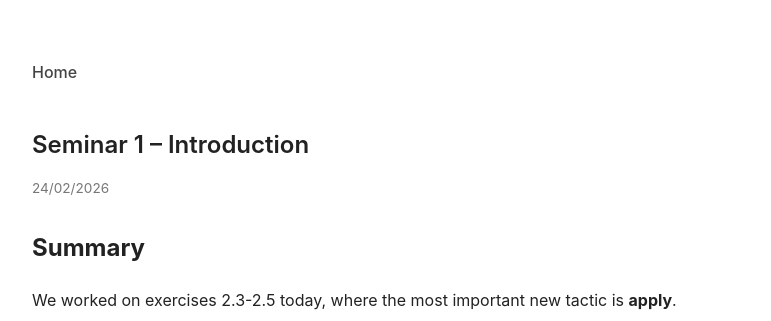
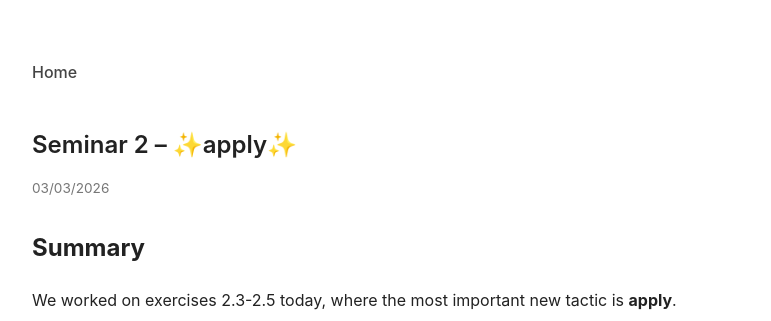
Before and after one commit to Carli-B/lean-seminar, a Jekyll site: the page built from _posts/2026-03-03-seminar-2.md, in a window 1280 px wide. Shown: the top 321 px of the page, without its empty margins (248-1019 px from the left). Built offline with Jekyll 4.4.1, drawn with Linux system fonts in a browser that asks for light colours.

Commit message:
Update 2026-03-03-seminar-2.md

```diff
--- a/_posts/2026-03-03-seminar-2.md
+++ b/_posts/2026-03-03-seminar-2.md
@@ -1,7 +1,7 @@
 ---
 layout: post
-title: "Seminar 1 – Introduction"
-date: 2026-02-24
+title: "Seminar 2 – ✨apply✨"
+date: 2026-03-03
 ---
 
 ## Summary
```
